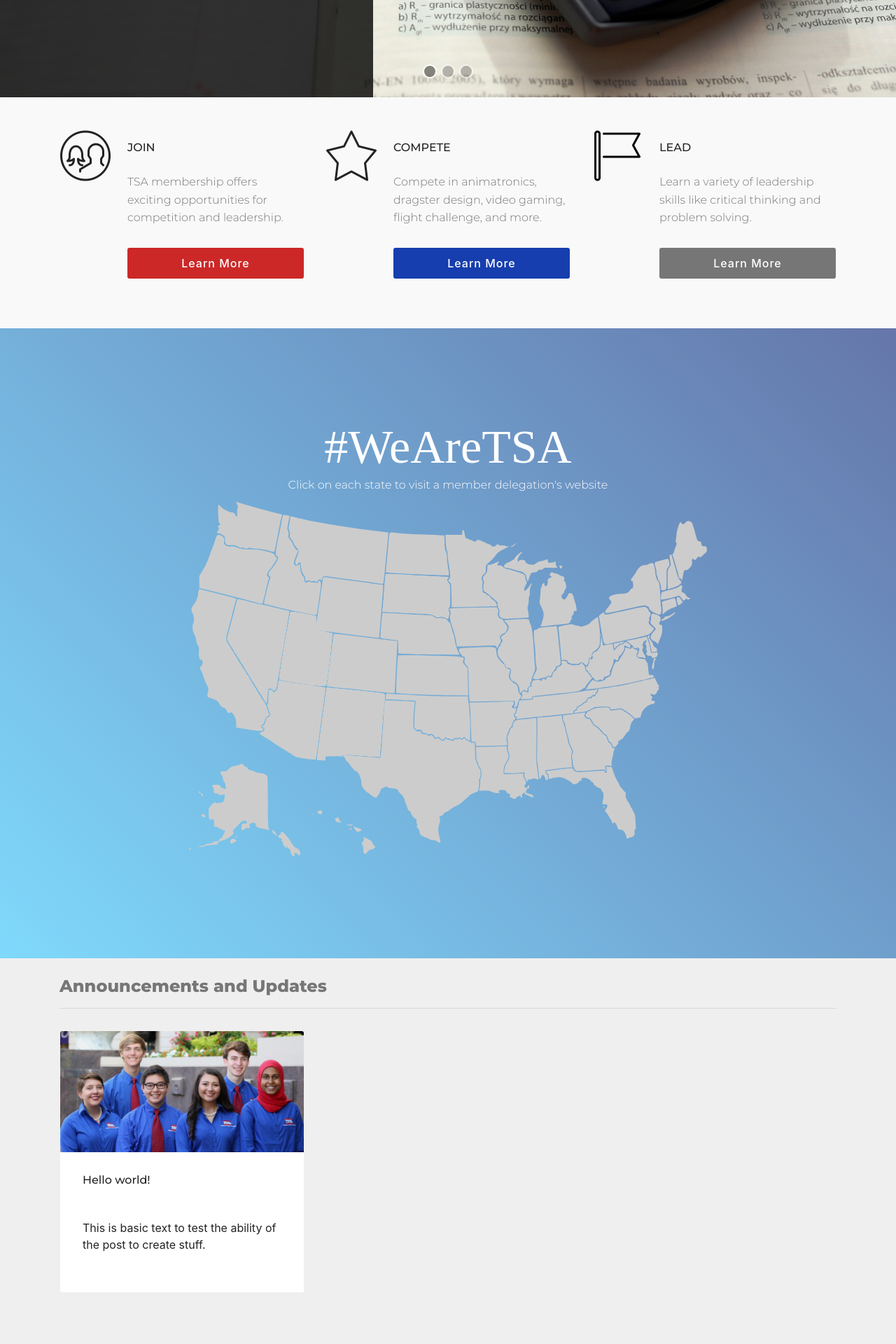
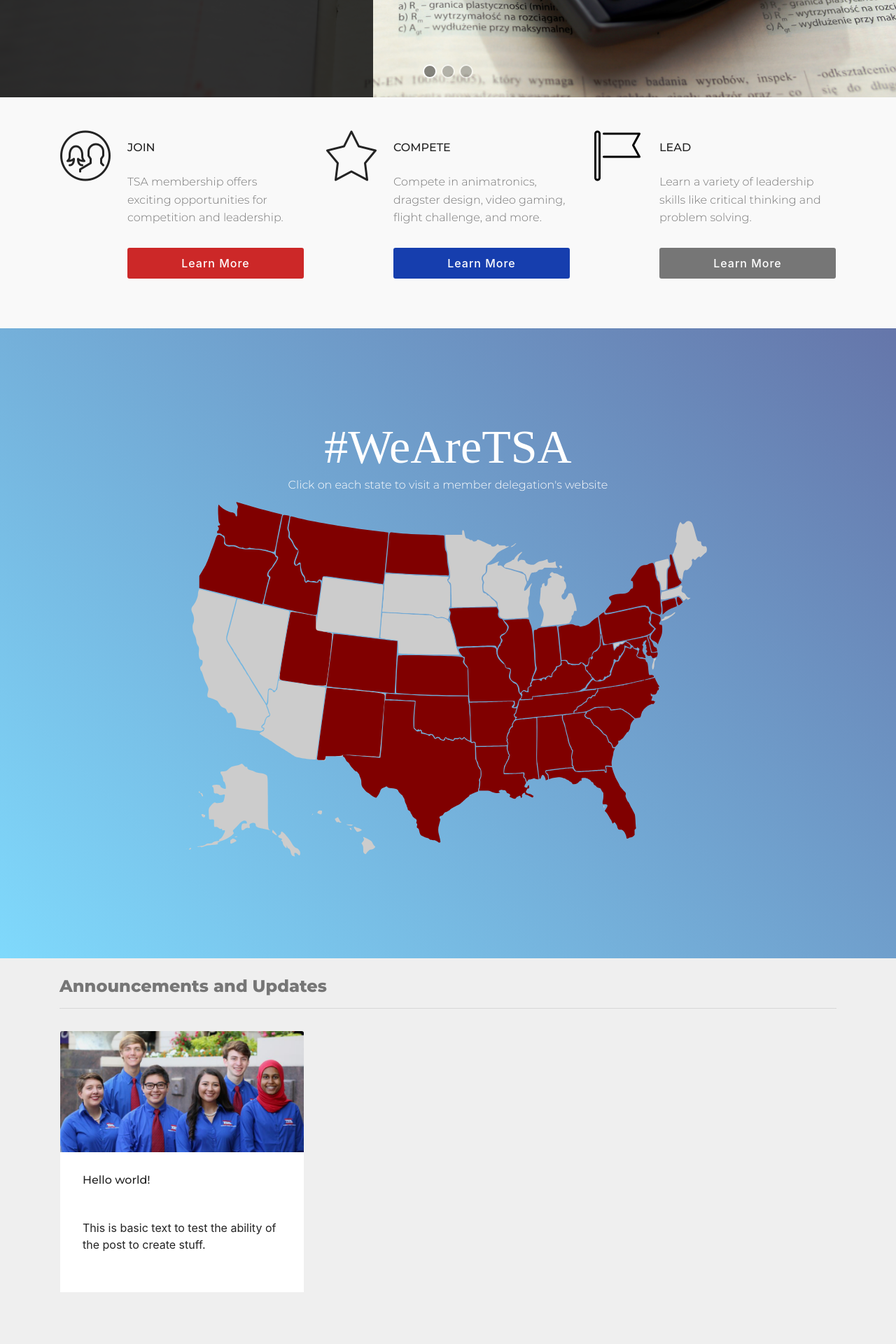
Before and after one commit to JacksonMeade/tsa-redesign-old, a Jekyll site: the page built from Home.html, in a window 1280 px wide. Shown: the part 643-2563 px from the top of the page at 70% size. Built offline with Jekyll 4.4.1, drawn with Linux system fonts in a browser that asks for light colours; nearby versions of some CDN libraries; some web fonts are replaced.

Commit message:
v1.6.1.5

```diff
--- a/assets/official/css/custom-additional.css
+++ b/assets/official/css/custom-additional.css
@@ -7,6 +7,11 @@
 }
 path.state {
   fill:#cccccc !important;
+  fill-opacity:1;
+}
+
+path.state.member {
+  fill:#800000 !important;
   fill-opacity:1;
 }
 .brushstroke {
```
